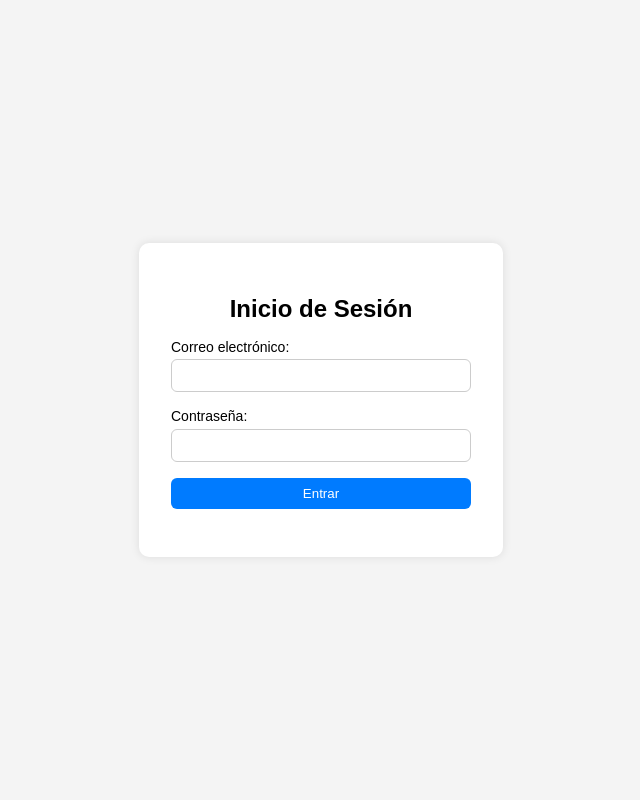
After one commit to Jhon-Mendez11/full-task-manager, a PHP site: page /login.php in a window 1280 px wide. The commit adds this page. Shown: the whole page, without its empty margins (319-959 px from the left). Run offline with PHP 8.4, Linux system fonts and the light colour scheme.

Commit message:
Se agrego el inicio de sesión

```diff
--- /dev/null
+++ b/css/login.css
@@ -0,0 +1,58 @@
+/* login.css */
+body {
+    background-color: #f4f4f4;
+    font-family: sans-serif;
+    display: flex;
+    justify-content: center;
+    align-items: center;
+    height: 100vh;
+    margin: 0;
+}
+
+.login-container {
+    background: white;
+    padding: 2rem;
+    border-radius: 10px;
+    box-shadow: 0 0 10px rgba(0, 0, 0, 0.1);
+    width: 300px;
+}
+
+h2 {
+    text-align: center;
+    margin-bottom: 1rem;
+}
+
+label {
+    display: flex;
+    flex-direction: column;
+    margin-bottom: 1rem;
+    font-size: 14px;
+}
+
+input {
+    padding: 0.5rem;
+    margin-top: 0.3rem;
+    border: 1px solid #ccc;
+    border-radius: 6px;
+}
+
+button {
+    width: 100%;
+    padding: 0.5rem;
+    background-color: #007BFF;
+    color: white;
+    border: none;
+    border-radius: 6px;
+    cursor: pointer;
+    transition: background-color 0.3s;
+}
+
+button:hover {
+    background-color: #0056b3;
+}
+
+.error {
+    color: red;
+    text-align: center;
+    margin-top: 1rem;
+}
--- a/index.html
+++ b/index.html
@@ -4,7 +4,7 @@
 <head>
     <meta charset='utf-8'>
     <meta http-equiv='X-UA-Compatible' content='IE=edge'>
-    <title>Task Manager</title>
+    <title> Full Task Manager</title>
     <meta name='viewport' content='width=device-width, initial-scale=1'>
     <link rel='stylesheet' type='text/css' media='screen' href='css/styles.css'>
     <script src='js/app.js'></script>
--- /dev/null
+++ b/login.php
@@ -0,0 +1,29 @@
+<html lang="es">
+
+<head>
+    <meta charset="UTF-8">
+    <title>Iniciar Sesión</title>
+    <link rel="stylesheet" href="css/login.css">
+</head>
+
+<body>
+    <div class="login-container">
+        <h2>Inicio de Sesión</h2>
+        <form action="server/user/auth.php" method="POST">
+            <label>
+                <span>Correo electrónico:</span>
+                <input type="email" name="email" required>
+            </label>
+            <label>
+                <span>Contraseña:</span>
+                <input type="password" name="password" required>
+            </label>
+            <button type="submit">Entrar</button>
+        </form>
+        <?php if (isset($_GET['error'])): ?>
+            <p class="error">Credenciales incorrectas</p>
+        <?php endif; ?>
+    </div>
+</body>
+
+</html>
--- a/server/task/create.php
+++ b/server/task/create.php
@@ -9,6 +9,7 @@ if ($_SERVER['REQUEST_METHOD'] == 'POST') {
         trim($_POST['user_id']) != '' &&
         trim($_POST['category_id']) != ''
     ) {
+        try {
             $q = "INSERT INTO task.task(title, description, due_date, completed, user_id, category_id)";
             $q = $q . "VALUES (:title, :description, :due_date, :completed, :user_id, :category_id)";
             $stmt = $db->prepare($q);
@@ -20,6 +21,11 @@ if ($_SERVER['REQUEST_METHOD'] == 'POST') {
                 "user_id" => $_POST["user_id"],
                 "category_id" => $_POST["category_id"]
             ]);
+        } catch (PDOException $e) {
+            echo 'Error en la conexión' . $e->getMessage();
+            exit();
+        }
+
         header("Location: /full-task-manager/");
     } else {
         echo 'Nooooooooooo pasa';
```
Also changed, not shown: js/app.js (+41 -3 lines), server/task/index.php (+27 -7 lines), server/user/auth.php (added, +26 -0 lines), server/user/session_info.php (added, +13 -0 lines). Lines whose indentation alone changed are shown as unchanged.
